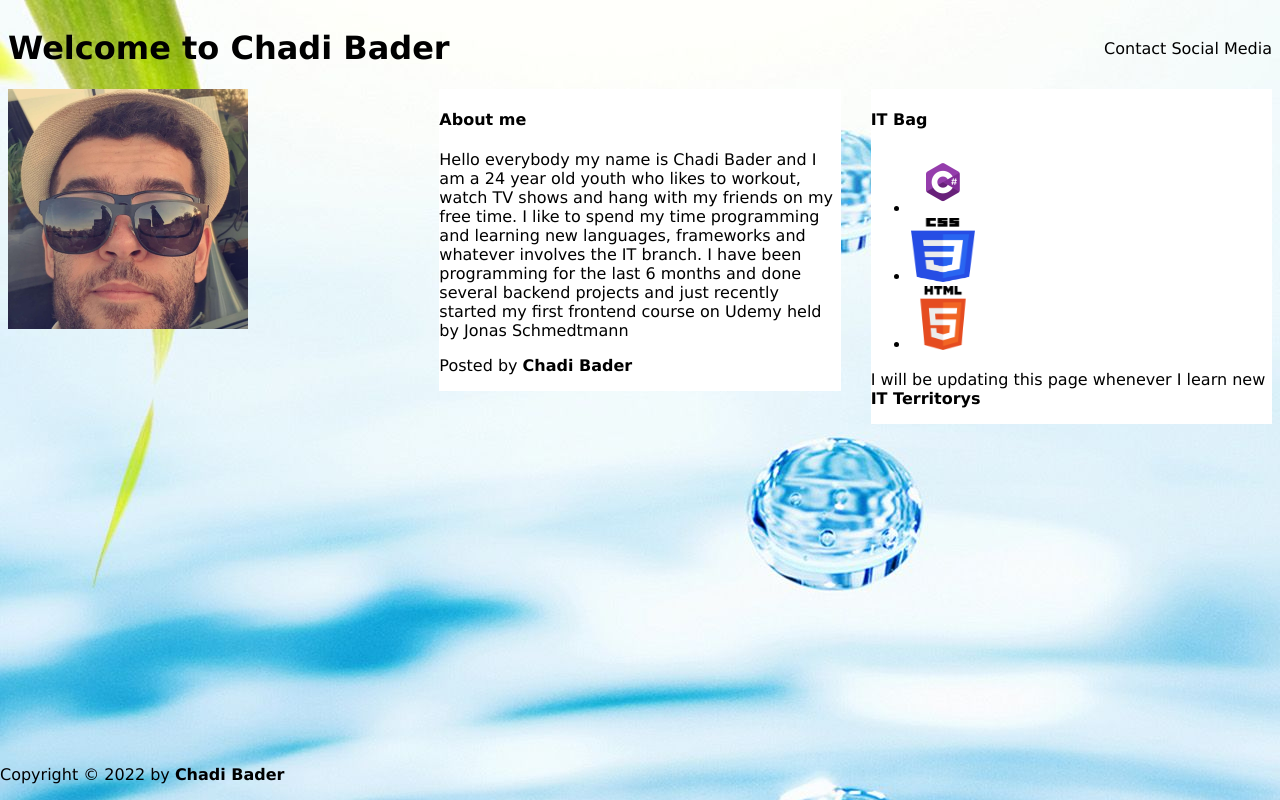
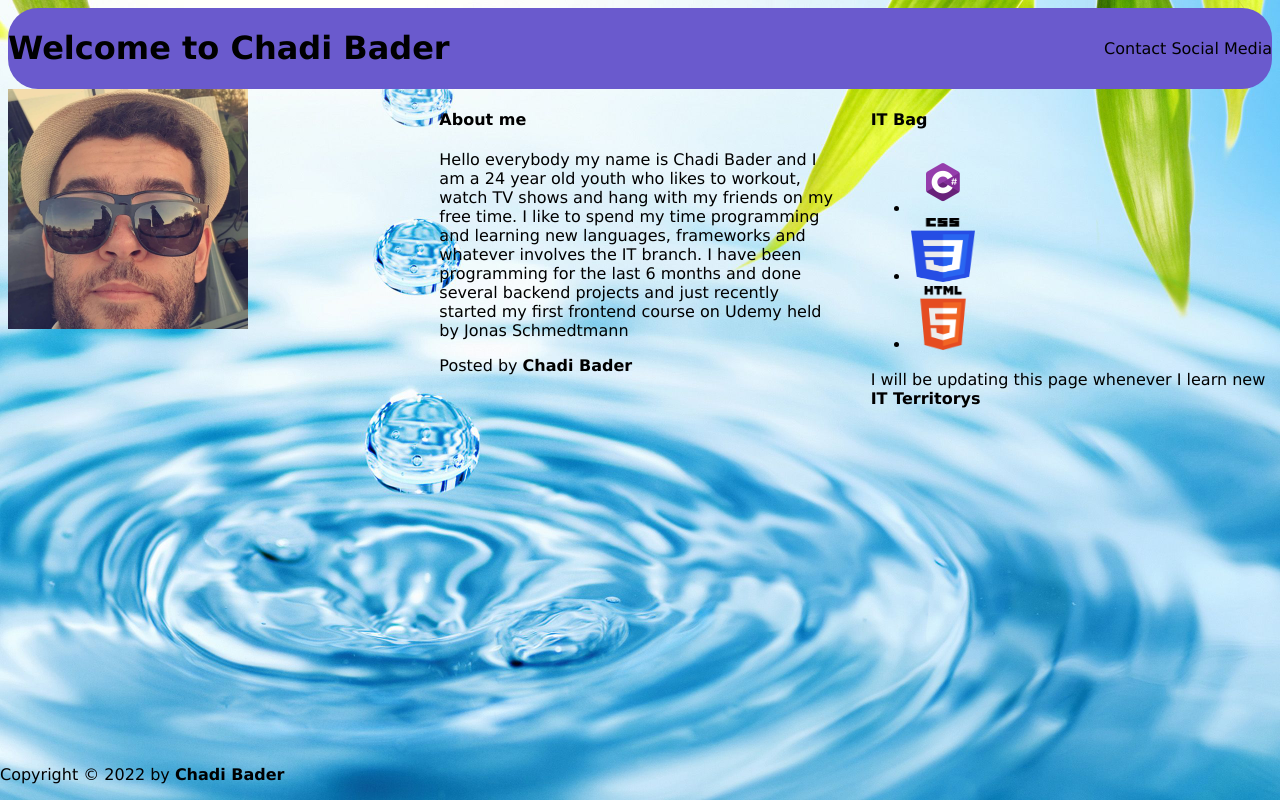
Before and after one commit to Chadster98/Website-Proj, a plain HTML site: page index.html in a window 1280 px wide. Drawn offline with Linux system fonts and the light colour scheme.

Commit message:
Changed height and width to be correct with image

```diff
--- a/style.css
+++ b/style.css
@@ -5,15 +5,24 @@
   column-gap: 30px;
   align-items: start;
 }
+
 .main-header {
   display: flex;
   align-items: center;
   justify-content: space-between;
+  position: -webkit-sticky;
+  position: sticky;
+  top: 0;
+  background-color: rgb(106, 90, 205);
+  border-radius: 30px;
 }
 body {
   background-image: url("Img/water-img.jpg");
+  background-size: cover;
   font-family: Verdana, Geneva, Tahoma, sans-serif;
+  background-repeat: no-repeat;
 }
+
 a {
   color: black;
   text-decoration: none;
@@ -27,12 +36,7 @@ a:hover {
   bottom: 0px;
   right: 0px;
 }
-.About-Me {
-  background-color: white;
-}
-.I-know {
-  background-color: white;
-}
+
 /* Contact Page */
 input,
 label {
```
Also changed, not shown: index.html (+2 -0 lines).
